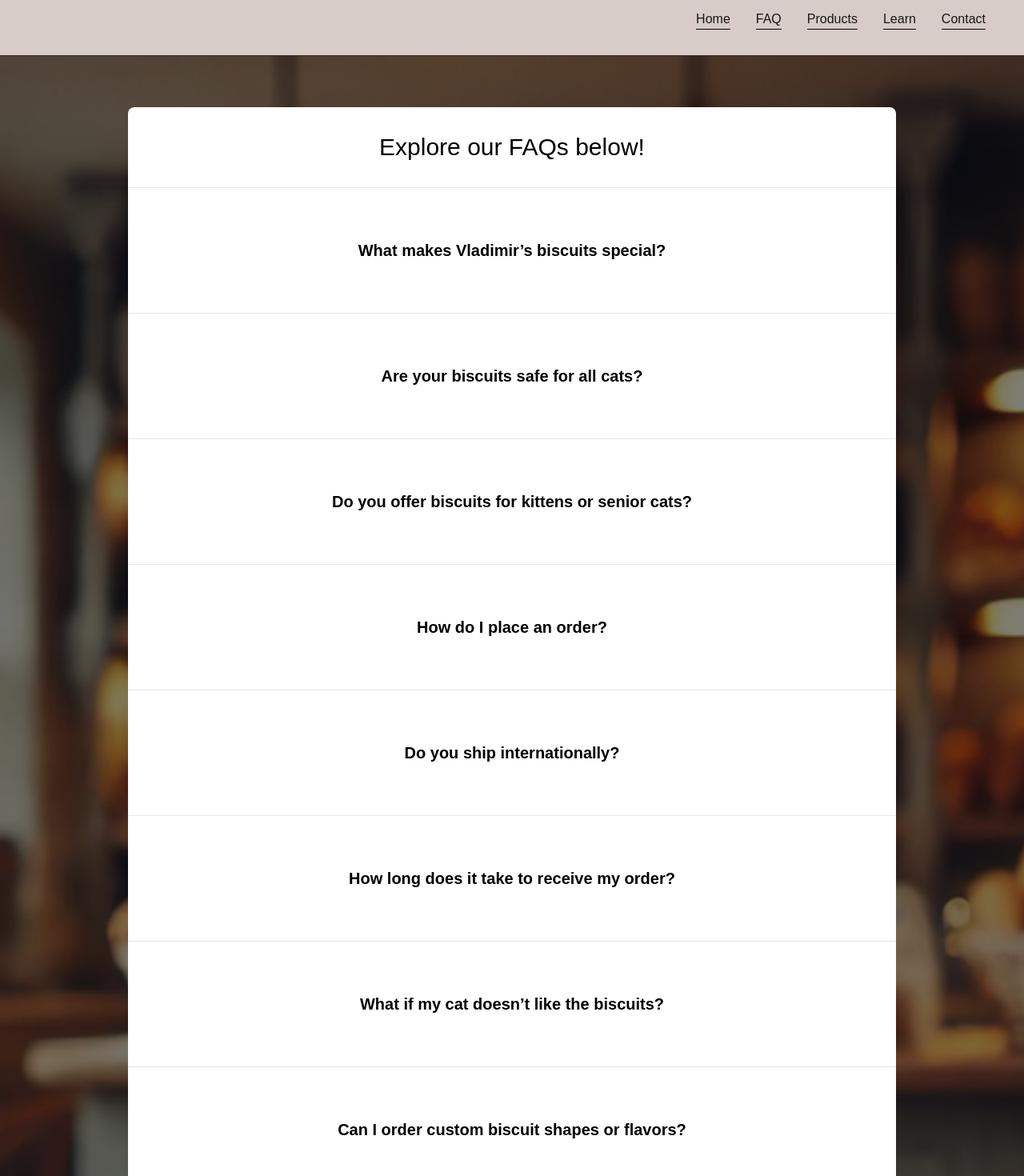
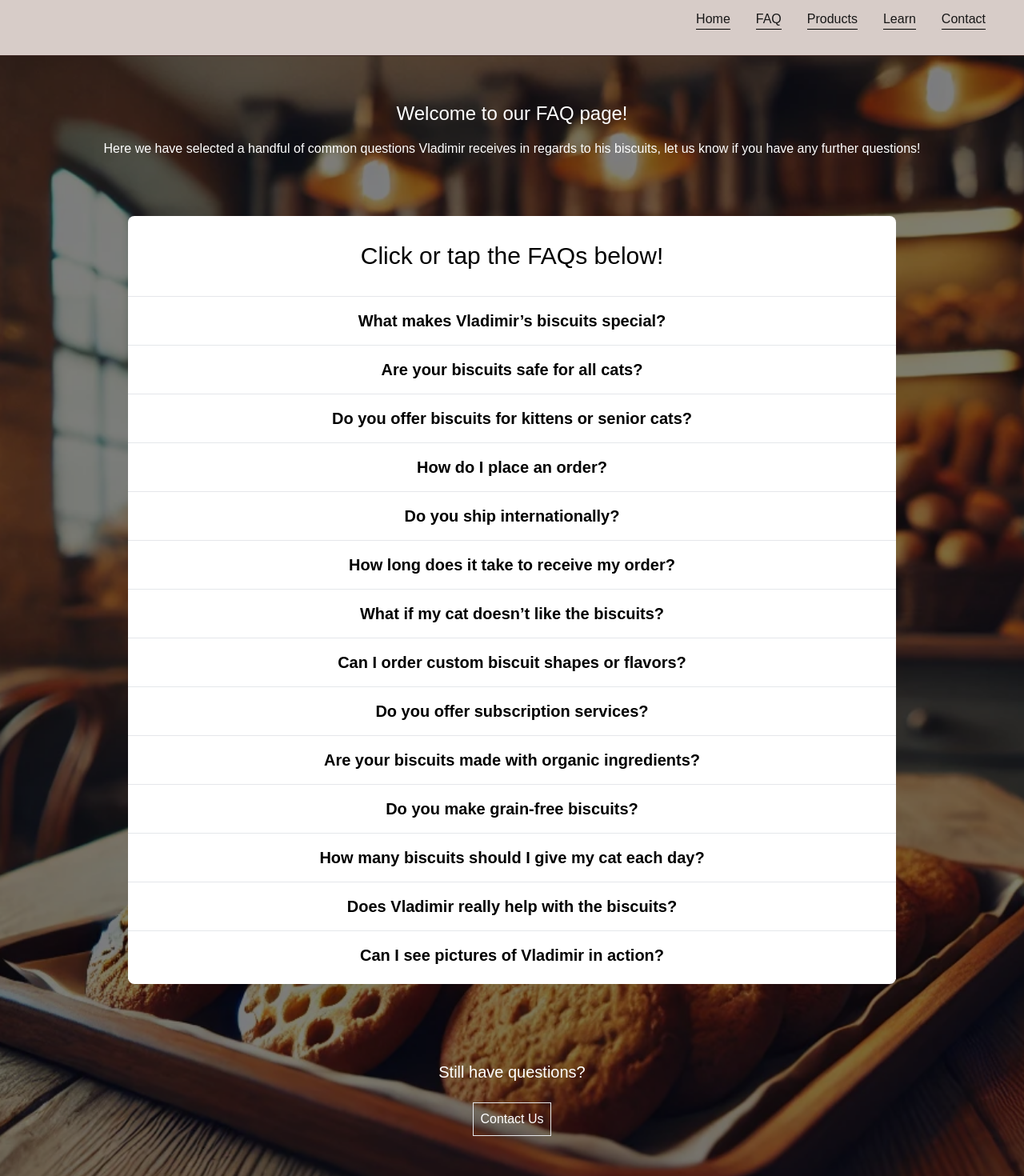
Before and after one commit to xjuneau1/vladimirs-biscuits, a Next.js app: page /faq in a window 1280 px wide. Shown: the part 20-1490 px from the top of the page at 80% size. Built offline with nearby package versions, Linux system fonts and the light colour scheme.

Commit message:
fixed accordian resizing background, gave parent element fixed sizes for all screens so accordian can 'grow' into the container

```diff
--- a/src/app/faq/components/FAQAccordian.tsx
+++ b/src/app/faq/components/FAQAccordian.tsx
@@ -23,17 +23,17 @@ const FAQAccordian: React.FC<FAQAccordianProps> = ({ faqs }) => {
             onClick={() => handleCardClick(faq.id)}
             className={`flex flex-col min-h-min cursor-pointer transition-all duration-300 ease-in-out text-center bg-white w-full ${
               faq.id === 1 ? "border-t border-b" : "border-b"
-            }`}
+            }${faq.id === 14 ? "border-=none" : ""}`}
           >
             {activeFaqId === faq.id ? (
               <div className="flex flex-col">
-                <h2 className="text-lg font-bold border-b border-black w-full p-2 md:p-4">
+                <h2 className="text-xl font-bold w-full p-4">
                   {faq.question}
                 </h2>
                 <div className="max-h-min p-2  md:p-6">{faq.answer}</div>
               </div>
             ) : (
-              <h2 className={`text-xl p-4 font-bold ${activeFaqId === faq.id ? "": " py-16"}`}>{faq.question}</h2>
+              <h2 className={`text-xl p-4 font-bold ${activeFaqId === faq.id ? "": ""}`}>{faq.question}</h2>
             )}
           </div>
         );
--- a/src/app/faq/page.tsx
+++ b/src/app/faq/page.tsx
@@ -4,9 +4,17 @@ import faqs from "../../../public/faqs.json";
 export default function FAQ() {
   return (
     <div className="flex flex-col items-center w-full h-full">
-      <div className="flex flex-col bg-white rounded-lg w-11/12 md:w-3/4 my-16">
-        <h1 className="text-center text-3xl text-black p-8">Explore our FAQs below!</h1>
+      <div className="flex flex-col items-center p-2 my-8 text-white">
+        <h1 className="text-2xl p-4">Welcome to our FAQ page!</h1>
+        <p className="text-center">Here we have selected a handful of common questions Vladimir receives in regards to his biscuits, let us know if you have any further questions!</p>
+      </div>
+      <div className="flex flex-col bg-white rounded-lg w-full sm:h-[900px] md:h-[1000px] lg:h-[960px] md:w-3/4 mt-8">
+        <h1 className="text-center text-3xl text-black p-8">Click or tap the FAQs below!</h1>
         <FAQAccordian faqs={faqs} />
+      </div>
+      <div className="flex flex-col w-full items-center text-white p-8 my-12">
+        <h1 className="text-xl p-2 my-2">Still have questions?</h1>
+        <a className="p-2 my-2 border" href="/contact">Contact Us</a>
       </div>
     </div>
   );
--- a/src/components/background/BackgroundWrapper.tsx
+++ b/src/components/background/BackgroundWrapper.tsx
@@ -1,12 +1,12 @@
-import React from 'react';
-import Image from 'next/image';
+import React from "react";
+import Image from "next/image";
 
 interface BackgroundWrapperProps {
   src: string;
   alt: string;
   children: React.ReactNode;
-  tintOpacity?: number;  // Optional prop for tint opacity
-  brightness?: number;   // Optional prop for brightness level (default is 100)
+  tintOpacity?: number;
+  brightness?: number;
 }
 
 const BackgroundWrapper: React.FC<BackgroundWrapperProps> = ({
@@ -18,26 +18,23 @@ const BackgroundWrapper: React.FC<BackgroundWrapperProps> = ({
 }) => {
   return (
     <div className="relative w-full min-h-screen overflow-hidden">
-      {/* Background Image with brightness filter */}
-      <div className="absolute inset-0 w-full h-full z-0">
+      <div className="absolute inset-0 w-full h-full z-0 ">
         <Image
           src={src}
           alt={alt}
           layout="fill"
           objectFit="cover"
-          quality={85} // Adjust quality for performance
-          priority // Ensures the background image is preloaded
-          className={`filter brightness-[${brightness}]`} // Dynamically set the brightness
+          quality={85}
+          priority
+          className={`filter brightness-[${brightness}]`}
         />
       </div>
 
-      {/* Overlay with customizable opacity */}
       <div
         className="absolute inset-0 w-full h-full z-1"
-        style={{ backgroundColor: 'black', opacity: tintOpacity }}
+        style={{ backgroundColor: "black", opacity: tintOpacity }}
       ></div>
 
-      {/* Content with proper z-index */}
       <div className="relative z-10 overflow-auto">{children}</div>
     </div>
   );
```
